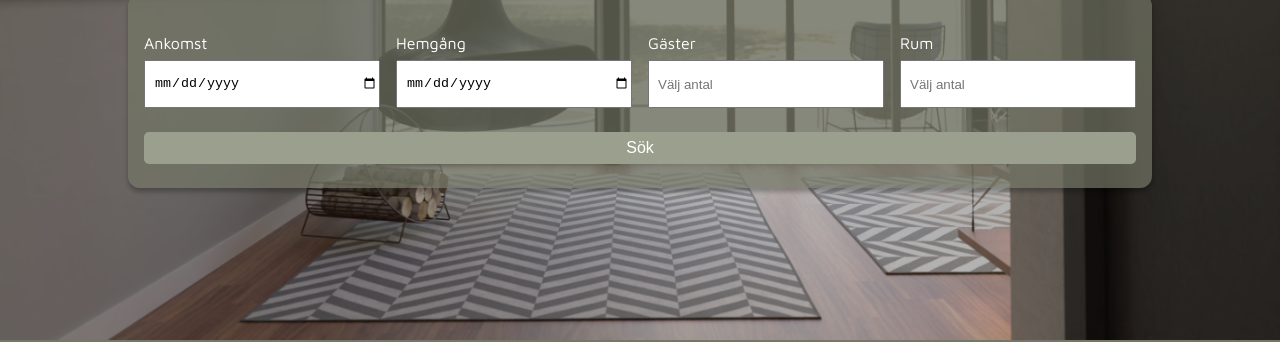
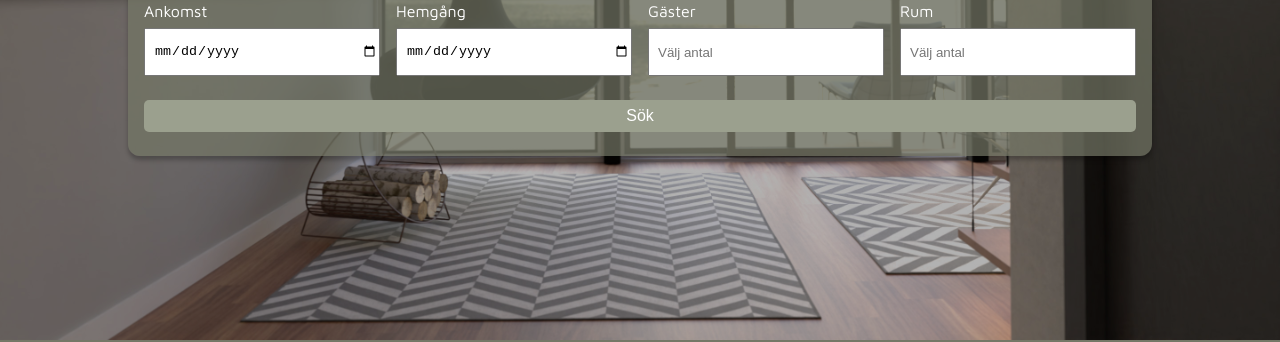
Before and after one commit to Pannelie/bonz.ai, a plain HTML site: page booking.html in a window 1280 px wide. Shown: the part 460-802 px from the top of the page. Drawn offline with Linux system fonts and the light colour scheme.

Commit message:
cleaned up style.css

```diff
--- a/booking.html
+++ b/booking.html
@@ -72,13 +72,16 @@
               max="5"
             />
           </label>
-          <button class="main-btn--long main-btn">Sök</button>
+          <!-- anchar-section -->
+          <button class="main-btn--long main-btn">
+            <a href="#room-section" class="room__anchar">Sök</a>
+          </button>
         </form>
       </section>
 
       <!-----------------------Section för rumsalternativ---------------------->
       <section class="rooms">
-        <section class="room">
+        <section id="room-section" class="room">
           <!---------------------Gallery-med-thumbnails-1------------->
           <section class="gallery">
             <input
--- a/style.css
+++ b/style.css
@@ -14,6 +14,7 @@
 
   --main-font: "maven pro";
 }
+
 .page-title {
   color: var(--main-font-color);
   font-size: 2rem;
@@ -25,22 +26,6 @@ body {
   background-color: var(--main-bg-green);
   font-family: var(--main-font);
 }
-
-/*Bakgrundsbilder i body*/
-
-/* body {
-  background-size: cover;
-  background-position: center;
-  background-repeat: no-repeat;
-  background-attachment: fixed;
-  background-color: rgba(0, 0, 0, 0.2);
-  background-blend-mode: overlay;
-  font-family: var(--main-font);
-}
-
-.home {
-  background-image: url(assets/photos/09-day.jpg);
-} */
 
 .about {
   background-image: url(assets/photos/03-day.jpg);
@@ -66,7 +51,6 @@ body {
 
 .navigation__logo {
   width: clamp(50px, 250px, 300px);
-  /* margin-left: 10%; */
 }
 
 .navigation__list {
@@ -111,24 +95,21 @@ body {
   background-size: cover;
   background-position: bottom;
   background-repeat: no-repeat;
-  /* background-attachment: fixed; */
   background-color: rgba(0, 0, 0, 0.3);
   background-blend-mode: overlay;
+  width: 100%;
+  height: 86vh;
+  padding: 5rem 8rem 0.5rem;
+
   display: grid;
   grid-auto-rows: auto;
-  /* max-width: 1000px; */
-  width: 100%;
-  height: 86vh;
   text-align: center;
   place-items: center;
-  /* margin: 0 auto; */
-  padding: 9rem 8rem 0.5rem;
 }
 
 .hero--home {
   grid-template-columns: 1fr 1fr;
   background-image: url(assets/photos/09-day.jpg);
-  /* margin-top: 8rem; */
 }
 
 .hero--booking {
@@ -268,9 +249,8 @@ body {
 
 .gallery__image {
   display: none;
-
   height: 100%;
-  max-width: 100%;
+  width: 100%;
   object-fit: cover;
   border-radius: 12px;
 
@@ -318,16 +298,13 @@ body {
 
 .gallery__thumbnail--label-1 {
   background-image: url(assets/photos/01-day.jpg);
-  /* justify-self: end; */
 }
 
 .gallery__thumbnail--label-2 {
   background-image: url(assets/photos/03-day.jpg);
-  /* justify-self: center; */
 }
 .gallery__thumbnail--label-3 {
   background-image: url(assets/photos/07-day.jpg);
-  /* justify-self: start; */
 }
 
 #thumbnail-1:checked ~ .gallery__image--1 {
@@ -407,6 +384,12 @@ body {
 
 /*-------------------------------Anchars-----------------------------*/
 
+.room__anchar {
+  text-decoration: none;
+  font-family: inherit;
+  color: inherit;
+}
+
 .anchar {
   color: white;
   font-size: 1.5rem;
@@ -417,7 +400,6 @@ body {
 }
 
 .anchar--top {
-  /* margin-top: 3rem; */
   align-self: end;
 }
 
@@ -438,14 +420,12 @@ body {
   grid-auto-rows: 200px;
   column-gap: 1rem;
   row-gap: 1.5rem;
-
   padding: 4rem 8rem 2rem;
 }
 
 .hotel-info__about {
   grid-column: auto / span 2;
   background-color: var(--dark-green);
-  /* background-color: rgba(255, 255, 255, 0.3); */
   border-radius: 12px;
   border: white 2px solid;
   box-shadow: 0px 4px 4px 0px rgba(0, 0, 0, 0.25);
@@ -461,7 +441,6 @@ body {
 }
 
 .hotel-info__article {
-  /* grid-column: auto / span 1; */
   border-radius: 12px;
   border: white 2px solid;
   box-shadow: 0px 4px 4px 0px rgba(0, 0, 0, 0.25);
@@ -477,12 +456,6 @@ body {
   grid-template-columns: 1fr;
   justify-content: center;
   align-items: end;
-
-  /* display: flex;
-  flex-direction: row;
-  justify-content: center;
-  align-items: end;
-  flex-wrap: wrap; */
 }
 
 .hotel-info__article:hover {
@@ -559,10 +532,6 @@ body {
   background-color: var(--dark-green);
   margin-top: 1rem;
   color: white;
-
-  /* display: flex;
-  flex-direction: row;
-  justify-content: space-around; */
 }
 
 .footer__wrapper {
@@ -604,19 +573,9 @@ body {
 /*-------------------------------Mobilvy-------------------------------*/
 
 @media (max-width: 875px) {
-  /* body {
-    background-size: 400%;
-    background-position: 62%;
-    background-repeat: no-repeat;
-    background-attachment: fixed;
-  } */
-
   .navigation {
     display: none;
   }
-  /* .wrapper {
-    padding: 1rem;
-  } */
 
   .hero {
     height: auto;
@@ -629,7 +588,6 @@ body {
     place-items: center;
     padding: 4rem 1rem 1rem;
     height: 100vh;
-    /* margin-top: 4rem; */
   }
 
   .anchar--top {
@@ -650,9 +608,6 @@ body {
 
   .hero--home .check-room {
     order: 2;
-
-    /* grid-template-columns: 1fr;
-    grid-column: 1; */
   }
 
   .check-room--sizing {
@@ -701,7 +656,6 @@ body {
   }
 
   .hotel-info__review {
-    /* grid-row: span 2; */
     order: 2;
     padding: 0 1rem;
     place-self: center;
@@ -719,7 +673,6 @@ body {
   }
 
   .page-footer {
-    /* flex-direction: column; */
     flex-wrap: wrap;
     justify-content: start;
   }
```
